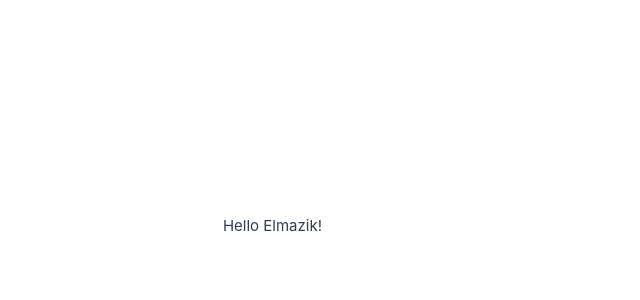
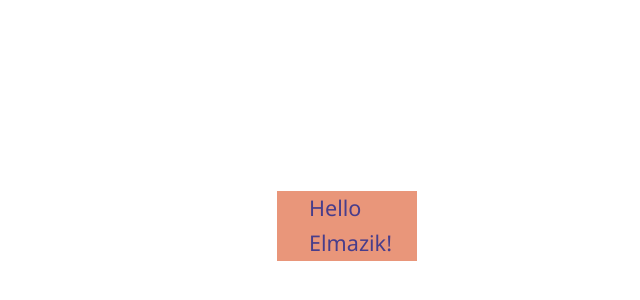
Before and after one commit to Elmazzik/Vue3_ABC, a Vue app in the folder Elmazik/: page / in a window 1280 px wide. Shown: the part 174-474 px from the top of the page, without its empty margins (318-958 px from the left). Built offline with nearby package versions, Linux system fonts and the light colour scheme.

Commit message:
Структура компонента Vue

```diff
--- a/Elmazik/src/assets/main.css
+++ b/Elmazik/src/assets/main.css
@@ -33,3 +33,12 @@ a,
     padding: 0 2rem;
   }
 }
+
+div {
+  background-color: darksalmon;
+  color:darkslateblue;
+  font-size: larger;
+  font-family:'Segoe UI', Tahoma, Geneva, Verdana, sans-serif;
+  border: 5em;
+  width: 5em;
+}
```
